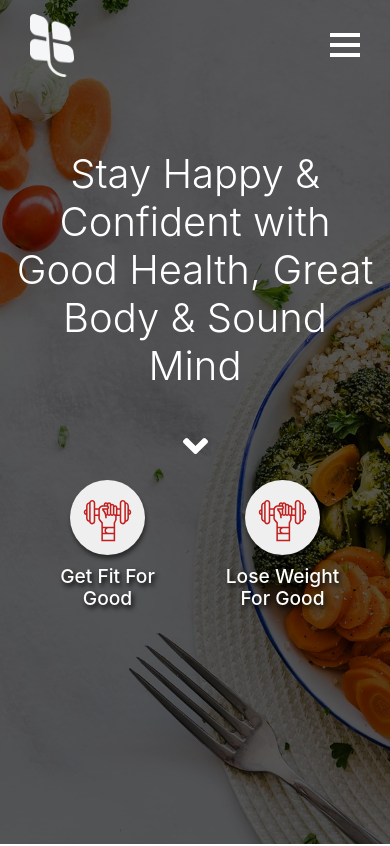
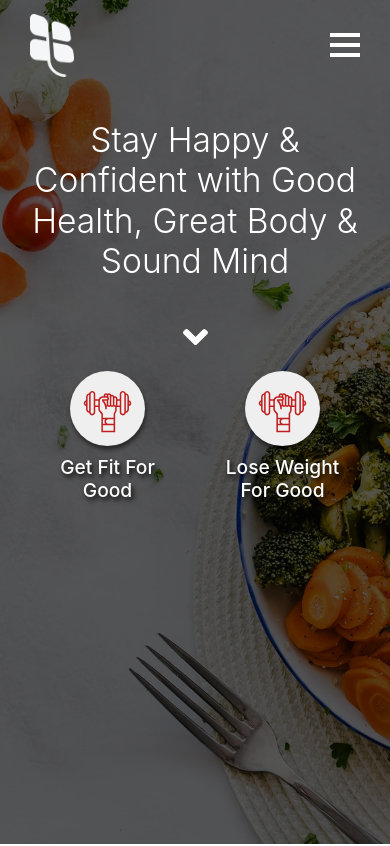
Before and after one commit to Rouche01/nutri-nitro, a React (Create React App) app: page / in a window 390 px wide. Shown: the top 846 px of the page. Built offline with nearby package versions, Linux system fonts and the light colour scheme.

Commit message:
fixing demography survey

```diff
--- a/src/containers/MealSurvey/MealSurvey.module.css
+++ b/src/containers/MealSurvey/MealSurvey.module.css
@@ -25,7 +25,11 @@
 
 @media (max-width: 499px) {
     .MealSurvey h1 {
-        font-size: 2.5rem;
+        font-size: 2.1rem;
         width: 100%;
     }
+
+    .Overlay {
+        padding-top: 120px;
+    }
 }
```
